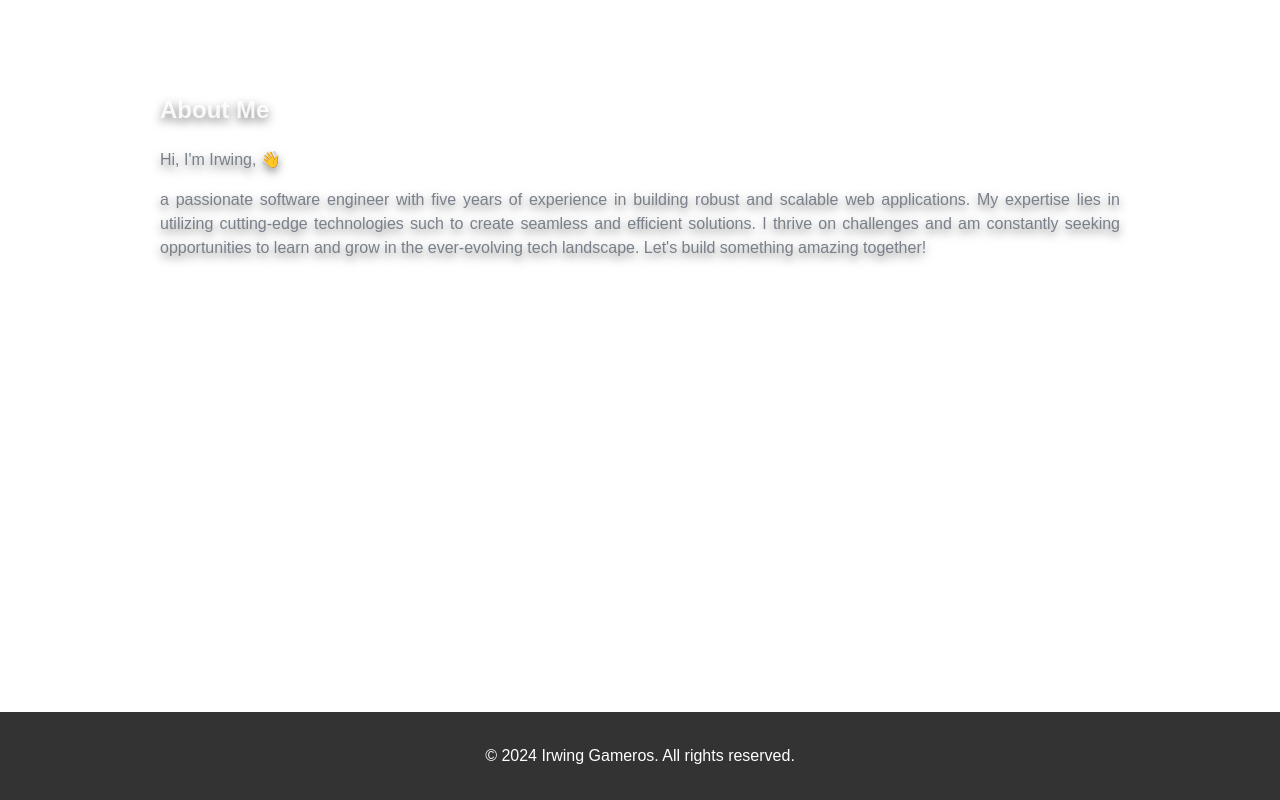
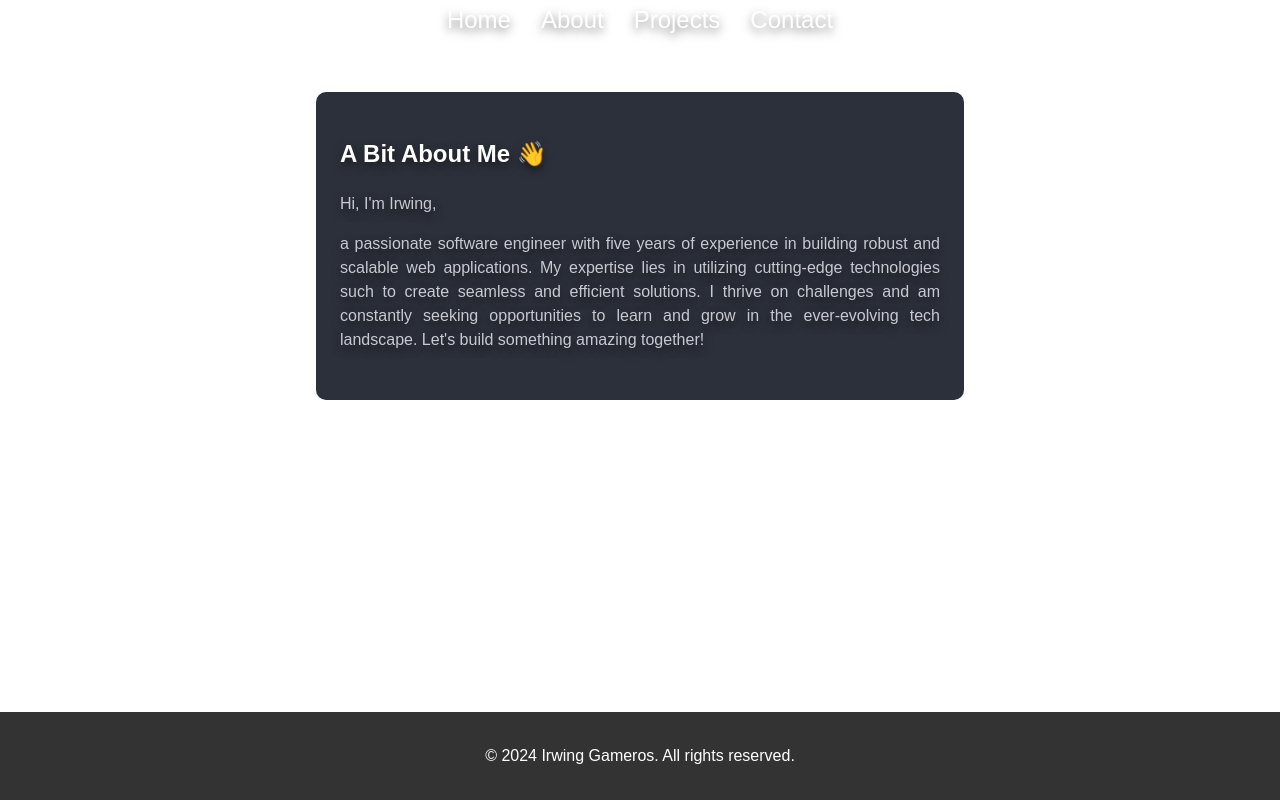
Before and after one commit to digibite/digibite.github.io, a React (Vite) app: page /about in a window 1280 px wide. Built offline with nearby package versions, Linux system fonts and the light colour scheme.

Commit message:
Update nav animations and styles

```diff
--- a/src/components/Navbar/Navbar.jsx
+++ b/src/components/Navbar/Navbar.jsx
@@ -4,7 +4,7 @@ import styles from "./Navbar.module.css";
 
 const Navbar = () => {
   return (
-    <nav>
+    <nav className={`animateSec ${styles.animateNav}`}>
       <ul className={styles.navLinks}>
         <li>
           <Link to="/" className={styles.textBase}>
--- a/src/pages/About/About.jsx
+++ b/src/pages/About/About.jsx
@@ -4,8 +4,8 @@ import styles from "./About.module.css";
 const About = () => {
   return (
     <section id="about" className={`${styles.about} animateSec`}>
-      <h1>About Me</h1>
-      <p className={styles.aboutDesc}>Hi, I&apos;m Irwing, 👋</p>
+      <h1>A Bit About Me 👋</h1>
+      <p className={styles.aboutDesc}>Hi, I&apos;m Irwing, </p>
       <p className={styles.aboutDesc}>
         a passionate software engineer with five years of experience in building
         robust and scalable web applications. My expertise lies in utilizing
--- a/src/pages/About/About.module.css
+++ b/src/pages/About/About.module.css
@@ -1,22 +1,36 @@
 .about {
-  width: 50vw;
   margin: 0 auto;
+  background: hsl(222.86deg 13.73% 20%);
+  padding: 1.5rem 1.5rem 2rem;
+  border-radius: 10px;
+  position: relative;
+  z-index: 1;
 }
 
+h1 {
+  color: hsl(0deg 0% 100%);
+}
 .aboutDesc {
   text-align: justify;
-  color: var(--secondary);
+  color: hsl(230deg 12% 80.39%); /* color: var(--secondary); */
+}
+
+@media only screen and (max-width: 599px) {
+  .about {
+    width: 80vw;
+    min-width: 300px;
+  }
+}
+
+@media only screen and (min-width: 600px) {
+  .about {
+    width: 500px;
+    min-width: 300px;
+  }
 }
 
 @media only screen and (min-width: 992px) {
   .about {
-    width: 75vw;
+    width: 600px;
   }
 }
-
-@media only screen and (max-width: 600px) {
-  .about {
-    width: 90vw;
-    min-width: 300px;
-  }
-}
--- a/src/pages/Contact/Contact.module.css
+++ b/src/pages/Contact/Contact.module.css
@@ -1,17 +1,23 @@
 .contact {
-  width: 50vw;
   margin: 0 auto;
 }
 
-@media only screen and (min-width: 992px) {
-  .contact {
-    width: 75vw;
-  }
-}
-
-@media only screen and (max-width: 600px) {
+@media only screen and (max-width: 599px) {
   .contact {
     width: 90vw;
     min-width: 300px;
   }
 }
+
+@media only screen and (min-width: 600px) {
+  .contact {
+    width: 500px;
+    min-width: 300px;
+  }
+}
+
+@media only screen and (min-width: 992px) {
+  .contact {
+    width: 600px;
+  }
+}
--- a/src/pages/Projects/Projects.module.css
+++ b/src/pages/Projects/Projects.module.css
@@ -1,21 +1,23 @@
 .projects {
-  width: 80vw;
   margin: 0 auto;
 }
 
-.project {
-  height: 500px;
-}
-
-@media only screen and (min-width: 992px) {
-  .projects {
-    width: 75vw;
-  }
-}
-
-@media only screen and (max-width: 600px) {
+@media only screen and (max-width: 599px) {
   .projects {
     width: 90vw;
     min-width: 300px;
   }
 }
+
+@media only screen and (min-width: 600px) {
+  .projects {
+    width: 500px;
+    min-width: 300px;
+  }
+}
+
+@media only screen and (min-width: 992px) {
+  .projects {
+    width: 600px;
+  }
+}
```
